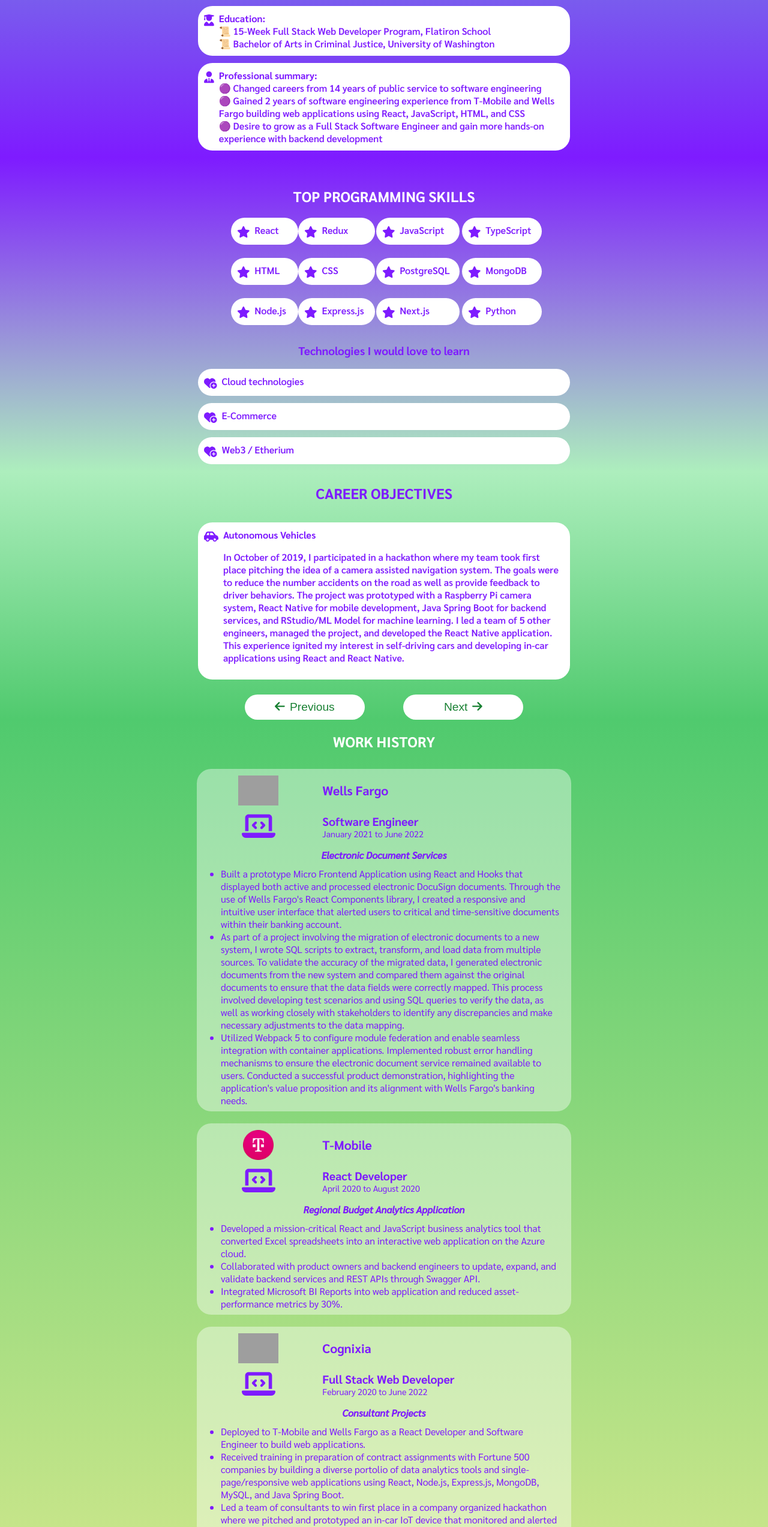
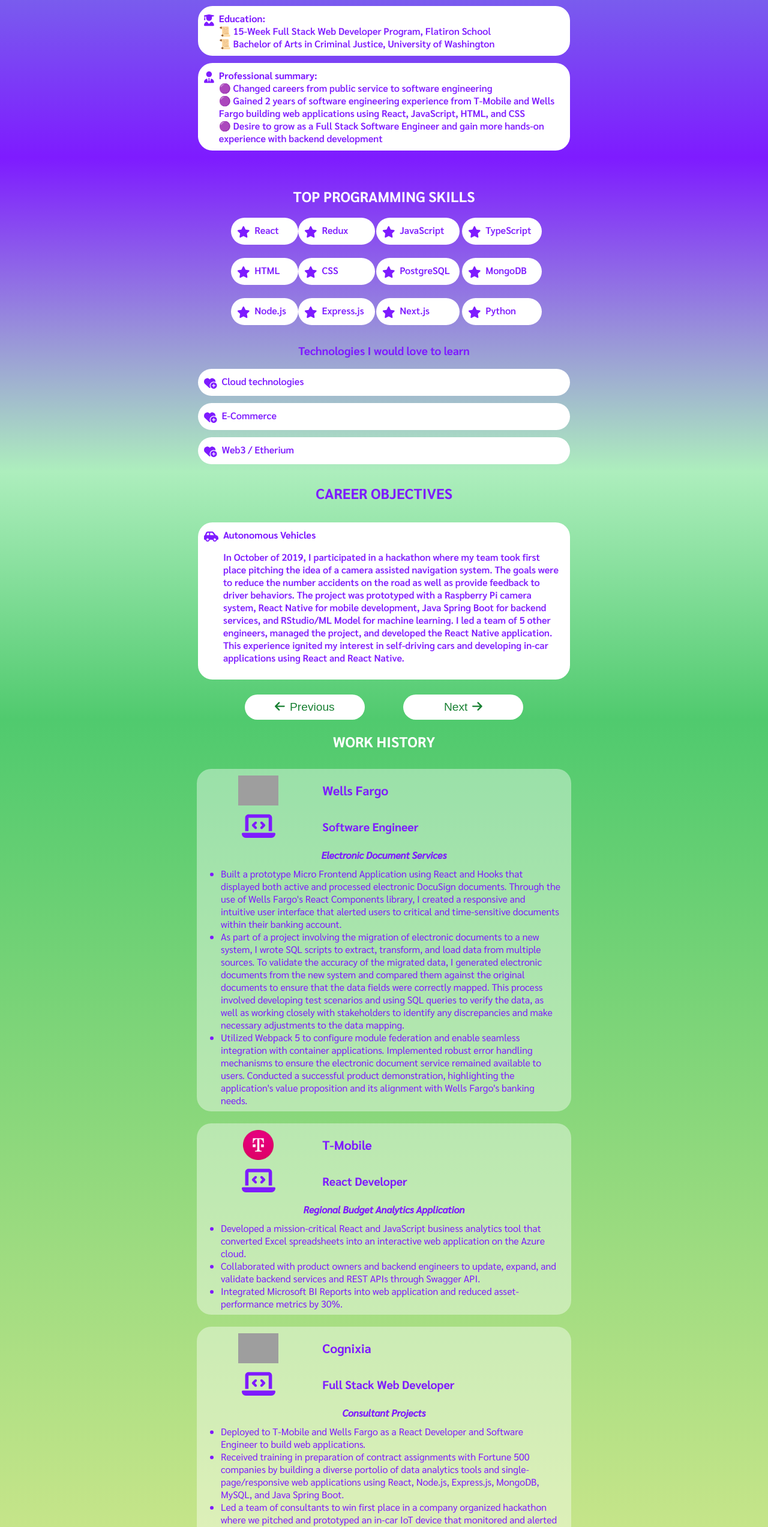
Before and after one commit to kb2shy/ChhaianPin-PortfolioWebsite, a React (Create React App) app: page / in a window 1280 px wide. Shown: the part 1042-3588 px from the top of the page at 60% size. Built offline with nearby package versions, Linux system fonts and the light colour scheme; grey boxes are pictures that could not be loaded.

Commit message:
removed dates from webpage

```diff
--- a/src/components/JobCard.jsx
+++ b/src/components/JobCard.jsx
@@ -3,17 +3,14 @@
 import { FontAwesomeIcon } from "@fortawesome/react-fontawesome";
 import { faLaptopCode } from "@fortawesome/free-solid-svg-icons";
 
-const JobCard = ({ logo, company, position, dates, project, content }) => {
+const JobCard = ({ logo, company, position, project, content }) => {
   return (
     <div className="job-container">
       <img src={logo} className="job-img" alt={company}></img>
       <h3 className="job-company">{company}</h3>
       <FontAwesomeIcon icon={faLaptopCode} className="job-icon" />
       <p className="job-position">
-        <span>
-          <strong>{position}</strong>
-        </span>
-        <span className="job-position__dates">{dates}</span>
+        <strong>{position}</strong>
       </p>
       <p className="job-project">{project}</p>
       <ul className="job-content">
--- a/src/sections/About.jsx
+++ b/src/sections/About.jsx
@@ -50,8 +50,7 @@
           <span>
             <strong>Professional summary:</strong>
             <br />
-            🟣 Changed careers from 14 years of public service to software
-            engineering
+            🟣 Changed careers from public service to software engineering
             <br />
             🟣 Gained 2 years of software engineering experience from T-Mobile
             and Wells Fargo building web applications using React, JavaScript,
--- a/src/sections/Experience.jsx
+++ b/src/sections/Experience.jsx
@@ -7,7 +7,6 @@
     logo: "./images/Wells_Fargo_Logo_(2020).svg",
     company: "Wells Fargo",
     position: "Software Engineer",
-    dates: "January 2021 to June 2022",
     project: "Electronic Document Services",
     content: [
       `Built a prototype Micro Frontend Application using React and Hooks that displayed both active and processed electronic DocuSign documents. Through the use of Wells Fargo's React Components library, I created a responsive and intuitive user interface that alerted users to critical and time-sensitive documents within their banking account.`,
@@ -19,7 +18,6 @@
     logo: "./images/T-Mobile_New_Logo.png",
     company: "T-Mobile",
     position: "React Developer",
-    dates: "April 2020 to August 2020",
     project: "Regional Budget Analytics Application",
     content: [
       `Developed a mission-critical React and JavaScript business analytics tool that converted Excel spreadsheets into an interactive web application on the Azure cloud.`,
@@ -31,7 +29,6 @@
     logo: "./images/jump-by-cognixia.png",
     company: "Cognixia",
     position: "Full Stack Web Developer",
-    dates: "February 2020 to June 2022",
     project: "Consultant Projects",
     content: [
       `Deployed to T-Mobile and Wells Fargo as a React Developer and Software Engineer to build web applications.`,
@@ -43,7 +40,6 @@
     logo: "",
     company: "City of Seattle",
     position: "Legal Project Coordinator",
-    dates: "February 2005 to February 2019",
     project: "Software Applications Analysis",
     content: [
       `Collected use-cases and created application work-flows to define user stories and business requirements for technical documentations.`,
@@ -64,7 +60,6 @@
           logo={job.logo}
           company={job.company}
           position={job.position}
-          dates={job.dates}
           project={job.project}
           content={job.content}
         />
```
